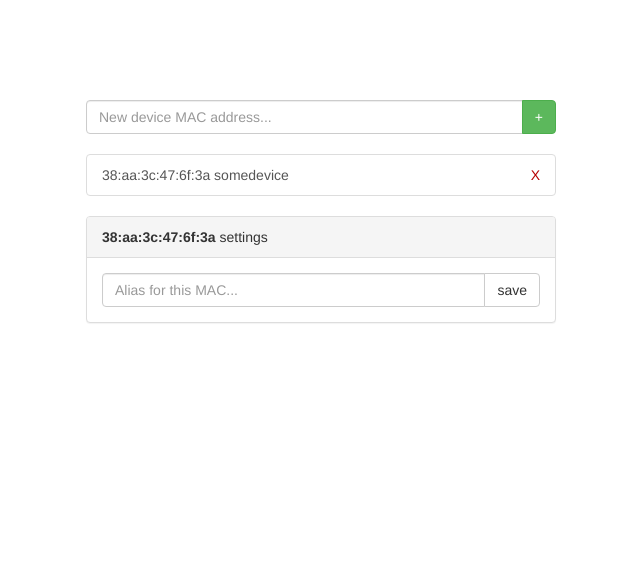
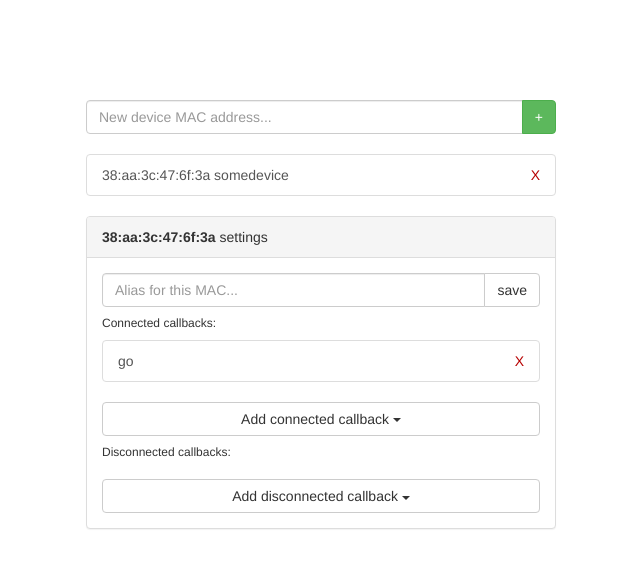
Before and after one commit to Ugon/network-device-detection, a Flask app: a page that uses templates/settings.html in a window 1280 px wide. Shown: the top 568 px of the page, without its empty margins (319-959 px from the left). Run offline with Flask 2, Linux system fonts and the light colour scheme; some libraries are stand-ins or nearby versions.

Commit message:
added setting of callbacks defined in functions module

```diff
--- a/device_tracker.py
+++ b/device_tracker.py
@@ -17,24 +17,14 @@ class DeviceTracker():
 
 	def __init__(self,
 				network_prefix,
+				config_object,
 				start_pinging_after = datetime.timedelta(seconds=5),
 				connection_lost_after = datetime.timedelta(seconds=10),
 				deamon_period_seconds = 1,
-				full_network_search_period_seconds = 30):
-
-		def on_connected(mac):
-			print '#############################################################'
-			print '########## [' + mac       + '] connected ####################'
-			print '#############################################################'
-
-		def on_disconnected(mac):
-			print '#############################################################'
-			print '########## [' + mac       + '] disconnected #################'
-			print '#############################################################'
+				full_network_search_period_seconds = 5):
 
 		self.devices = {}
-		self.on_connected = on_connected
-		self.on_disconnected = on_disconnected
+		self.config = config_object
 
 		self.network_prefix = network_prefix
 		self.start_pinging_after = start_pinging_after
@@ -45,16 +35,12 @@ class DeviceTracker():
 	def add_device(self, mac):
 		_log(mac, 'added device')
 		self.devices[mac] = {'ip': None, 'lastActive': datetime.datetime(year=1, month=1, day=1), 'detected': False}
+		self.config.register(mac)
 
 	def remove_device(self, mac):
 		_log(mac, 'removed device')
+		self.config.unregister(mac)
 		del self.devices[mac]
-
-	def set_on_connected(self, function):
-		self.on_connected = function;
-
-	def set_on_disconnected(self, function):
-		self.on_disconnected = function;
 
 	def start(self):
 		Thread(target = self._sniffer_thread_fun).start()
@@ -65,11 +51,22 @@ class DeviceTracker():
 		return self.devices.keys()
 
 	def get_connected(self):
-		return [k for k, v in self.devices.iteritems() if v['detected']]
+		connected = [k for k, v in self.devices.iteritems() if v['detected']]
+		return connected
 
 	#############################################################
 	##########################INTERNAL###########################
 	#############################################################
+
+	def _execute_connected_functions_for(self, mac):
+		cbs = self.config.get_connected_callbacks(mac)
+		for cb in cbs:
+			cb()
+
+	def _execute_disconnected_functions_for(self, mac):
+		cbs = self.config.get_disconnected_callbacks(mac)
+		for cb in cbs:
+			cb()
 
 	def _contains_mac(self, mac):
 		return mac in self.devices
@@ -116,7 +113,7 @@ class DeviceTracker():
 
 			if not self._get_info(mac)['detected']:
 				self._set_detected(mac, True)
-				self.on_connected(mac)
+				self._execute_connected_functions_for(mac)
 
 			if Ether in packet and packet[Ether].type == 0x0806 and packet.psrc.startswith(self.network_prefix): #if packet is ARP
 				self._set_ip(mac, packet.psrc)
@@ -131,7 +128,7 @@ class DeviceTracker():
 			if info['lastActive'] + self.connection_lost_after < datetime.datetime.now():
 				if info['detected']:
 					self._set_detected(mac, False)
-					self.on_disconnected(mac)
+					self._execute_disconnected_functions_for(mac)
 
 				if info['ip'] is not None:
 					self._remove_ip(mac)
--- /dev/null
+++ b/functions.py
@@ -0,0 +1,7 @@
+def gogo():
+	print "GOGOGOGOGODDDDDDDDDDDD"
+
+
+available_callback_functions = {
+	'go': gogo
+}
--- a/server.py
+++ b/server.py
@@ -10,40 +10,68 @@ from flask import render_template
 
 app = Flask(__name__)
 # staszka mac - dc:ee:06:a0:b5:56
-devices_macs = ['38:aa:3c:47:6f:3a']
-device_tracker = DeviceTracker(network_prefix = '192.168.43.')
-aliases = {'38:aa:3c:47:6f:3a': 'somedevice'}
+config = Settings()
+device_tracker = DeviceTracker(network_prefix = '192.168.43.', config_object=config)
 
-
-for mac in devices_macs:
-  device_tracker.add_device(mac)
+device_tracker.add_device('38:aa:3c:47:6f:3a')
+config.add_connected_callback('38:aa:3c:47:6f:3a', 'go')
+config.set_alias('38:aa:3c:47:6f:3a', 'somedevice')
 
 @app.route("/")
 def hello():
-  macs = device_tracker.get_registered()
+  print config
+  macs = config.get_macs()
   connected = device_tracker.get_connected()
+  aliases = config.get_aliases()
   return render_template('index.html', macs=macs, connected_macs=connected, aliases=aliases)
 
 @app.route("/devices/<mac>", methods=['GET'])
 def settings(mac):
-  print mac
-  macs = device_tracker.get_registered()
+  macs = config.get_macs()
+  if mac not in macs:
+    return hello()
   connected = device_tracker.get_connected()
-  return render_template('settings.html', macs=macs, connected_macs=connected, aliases=aliases, mac=mac)
+  aliases = config.get_aliases()
+  connected_callbacks = config.get_connected_callbacks_names(mac)
+  disconnected_callbacks = config.get_disconnected_callbacks_names(mac)
+  available_functions = config.available_functions()
+  return render_template('settings.html', macs=macs, connected_macs=connected, aliases=aliases, mac=mac, connected_callbacks=connected_callbacks, disconnected_callbacks=disconnected_callbacks, available_functions=available_functions)
 
 @app.route('/devices/<mac>/alias/<alias>', methods=['POST'])
 def set_alias(mac, alias):
-  aliases[mac] = alias
+  config.set_alias(mac, alias)
   return "ok"
 
 @app.route('/devices/<mac>', methods=['POST'])
 def add_device(mac):
+  config.register(mac)
   device_tracker.add_device(mac)
   return "ok"
 
 @app.route('/devices/<mac>', methods=['DELETE'])
 def delete_device(mac):
+  config.unregister(mac)
   device_tracker.remove_device(mac)
+  return "ok"
+
+@app.route('/devices/<mac>/connected/<function>', methods=['POST'])
+def add_connected(mac, function):
+  config.add_connected_callback(mac, function)
+  return "ok"
+
+@app.route('/devices/<mac>/connected/<function>', methods=['DELETE'])
+def remove_connected(mac, function):
+  config.remove_connected_callback(mac, function)
+  return "ok"
+
+@app.route('/devices/<mac>/disconnected/<function>', methods=['POST'])
+def add_disconnected(mac, function):
+  config.add_disconnected_callback(mac, function)
+  return "ok"
+
+@app.route('/devices/<mac>/disconnected/<function>', methods=['DELETE'])
+def remove_disconnected(mac, function):
+  config.remove_disconnected_callback(mac, function)
   return "ok"
 
 @app.route('/devices/registered', methods=['GET'])
--- a/settings.py
+++ b/settings.py
@@ -1,7 +1,9 @@
+from functions import available_callback_functions
+
 class Settings():
 	def __init__(self):
 		self.macs = {}
-		self.available_callbacks = {}
+		self.available_callbacks = available_callback_functions
 
 	def register(self, mac):
 		self.macs[mac] = {
@@ -9,6 +11,13 @@ class Settings():
 			'connected': [],
 			'disconnected': []
 		}
+
+	def get_macs(self):
+		print self.macs
+		return self.macs.keys()
+
+	def unregister(self, mac):
+		del self.macs[mac]
 
 	def function_exists(self, name):
 		return name in self.available_callbacks.keys()
@@ -46,5 +55,12 @@ class Settings():
 	def get_disconnected_callbacks(self, mac):
 		return [self.available_callbacks[name] for name in self.macs[mac]['disconnected']]
 
-	def get_alias(self, mac):
-		return self.macs[mac]['alias']
+	def get_connected_callbacks_names(self, mac):
+		return self.macs[mac]['connected']
+
+	def get_disconnected_callbacks_names(self, mac):
+		return self.macs[mac]['disconnected']
+
+
+	def get_aliases(self):
+		return {mac: self.macs[mac]['alias'] for mac in self.macs.keys()}
--- a/static/css/index.css
+++ b/static/css/index.css
@@ -1,4 +1,9 @@
 .remove-list-element-btn {
+	float: right;
+	color: #B70000;
+}
+
+.remove-callback-btn {
 	float: right;
 	color: #B70000;
 }
@@ -14,3 +19,11 @@
 #new-mac {
 	margin-bottom: 20px;
 }
+
+.callbacks-list {
+	width: 100%;
+}
+
+#add-connected, #add-disconnected {
+	width: 100%;
+}
--- a/static/js/index.js
+++ b/static/js/index.js
@@ -27,3 +27,35 @@ function setAliasFromInput(mac) {
 		success: reloadFunction
 	})
 }
+
+function addConnectedFunction(mac, functionName) {
+	$.ajax({
+		url: '/devices/' + mac + "/connected/" + functionName,
+		method: 'POST',
+		success: reloadFunction
+	})
+}
+
+function addDisconnectedFunction(mac, functionName) {
+	$.ajax({
+		url: '/devices/' + mac + "/disconnected/" + functionName,
+		method: 'POST',
+		success: reloadFunction
+	})
+}
+
+function removeConnectedFunction(mac, functionName) {
+	$.ajax({
+		url: '/devices/' + mac + "/connected/" + functionName,
+		method: 'DELETE',
+		success: reloadFunction
+	})
+}
+
+function removeDisconnectedFunction(mac, functionName) {
+	$.ajax({
+		url: '/devices/' + mac + "/disconnected/" + functionName,
+		method: 'DELETE',
+		success: reloadFunction
+	})
+}
--- a/templates/settings.html
+++ b/templates/settings.html
@@ -9,6 +9,54 @@
           <button class="btn btn-default" type="button" onclick="setAliasFromInput('{{mac}}')">save</button>
         </span>
       </div>
+      <div id="connected">
+        <h6>Connected callbacks:</h6>
+        <div class="list-group">
+          {% for function in connected_callbacks %}
+          <a class="list-group-item">
+            <span>{{function}}</span>
+            <span class="remove-callback-btn" onclick="removeConnectedFunction('{{mac}}', '{{function}}')">
+              X
+            </span>
+          </a>
+          {% endfor %}
+        </div>
+      </div>
+      <div id="connected-dropdown" class="dropdown">
+        <button class="btn btn-default dropdown-toggle" type="button" id="add-connected" data-toggle="dropdown" aria-haspopup="true" aria-expanded="true">
+          Add connected callback
+          <span class="caret"></span>
+        </button>
+        <ul class="dropdown-menu callbacks-list" aria-labelledby="add-connected">
+          {% for function in available_functions %}
+          <li><a onclick="addConnectedFunction('{{mac}}','{{function}}')">{{function}}</a></li>
+          {% endfor %}
+        </ul>
+      </div>
+      <div id="disconnected">
+        <h6>Disconnected callbacks:</h6>
+        <div class="list-group">
+          {% for function in disconnected_callbacks %}
+          <a class="list-group-item">
+            <span>{{function}}</span>
+            <span class="remove-callback-btn" onclick="removeDisconnectedFunction('{{mac}}', '{{function}}')">
+              X
+            </span>
+          </a>
+          {% endfor %}
+        </div>
+      </div>
+      <div id="disconnected-dropdown" class="dropdown">
+        <button class="btn btn-default dropdown-toggle" type="button" id="add-disconnected" data-toggle="dropdown" aria-haspopup="true" aria-expanded="true">
+          Add disconnected callback
+          <span class="caret"></span>
+        </button>
+        <ul class="dropdown-menu callbacks-list" aria-labelledby="add-disconnected">
+          {% for function in available_functions %}
+          <li><a onclick="addDisconnectedFunction('{{mac}}','{{function}}')">{{function}}</a></li>
+          {% endfor %}
+        </ul>
+      </div>
     </div>
   </div>
 {% endblock %}
```
